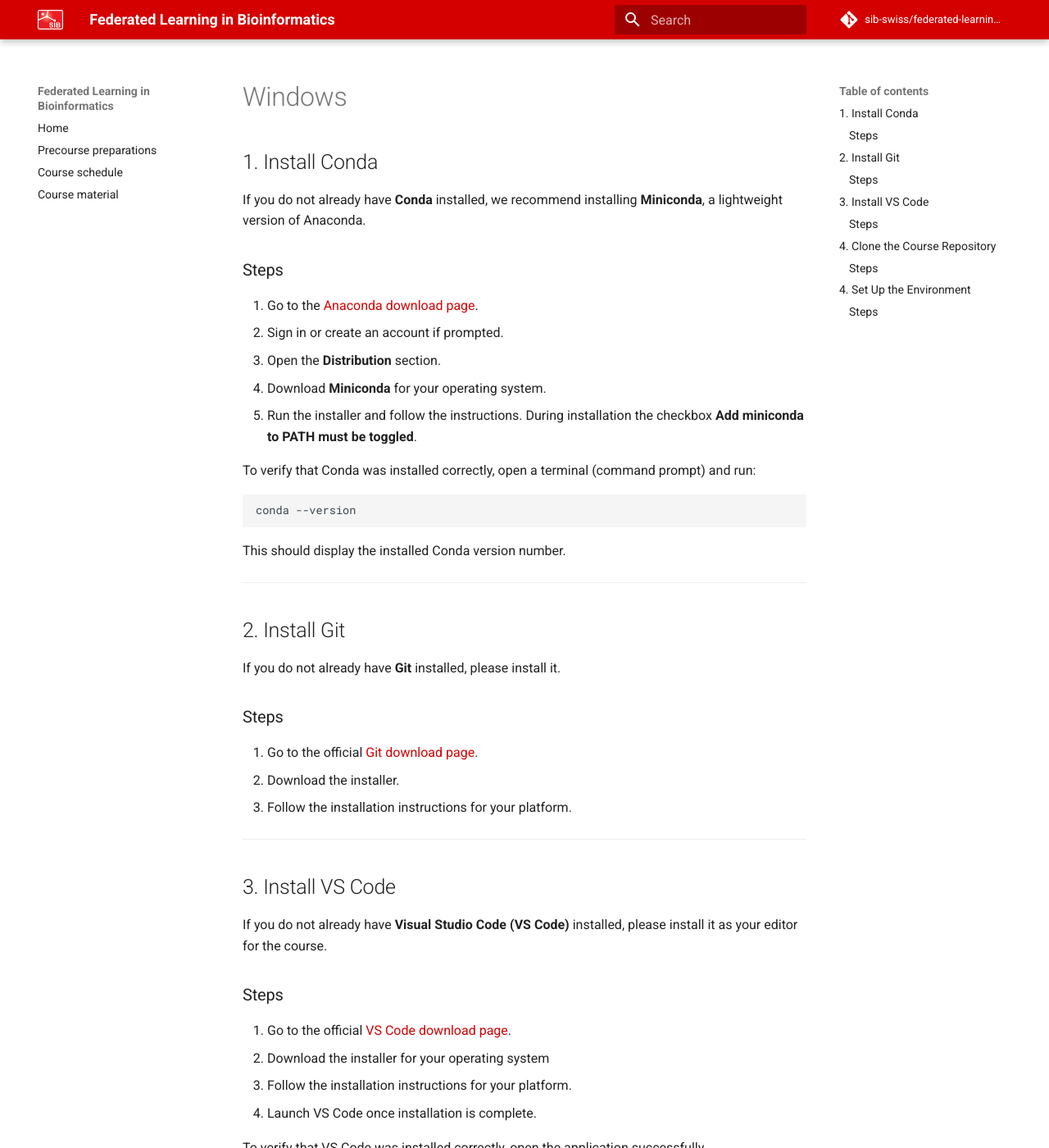
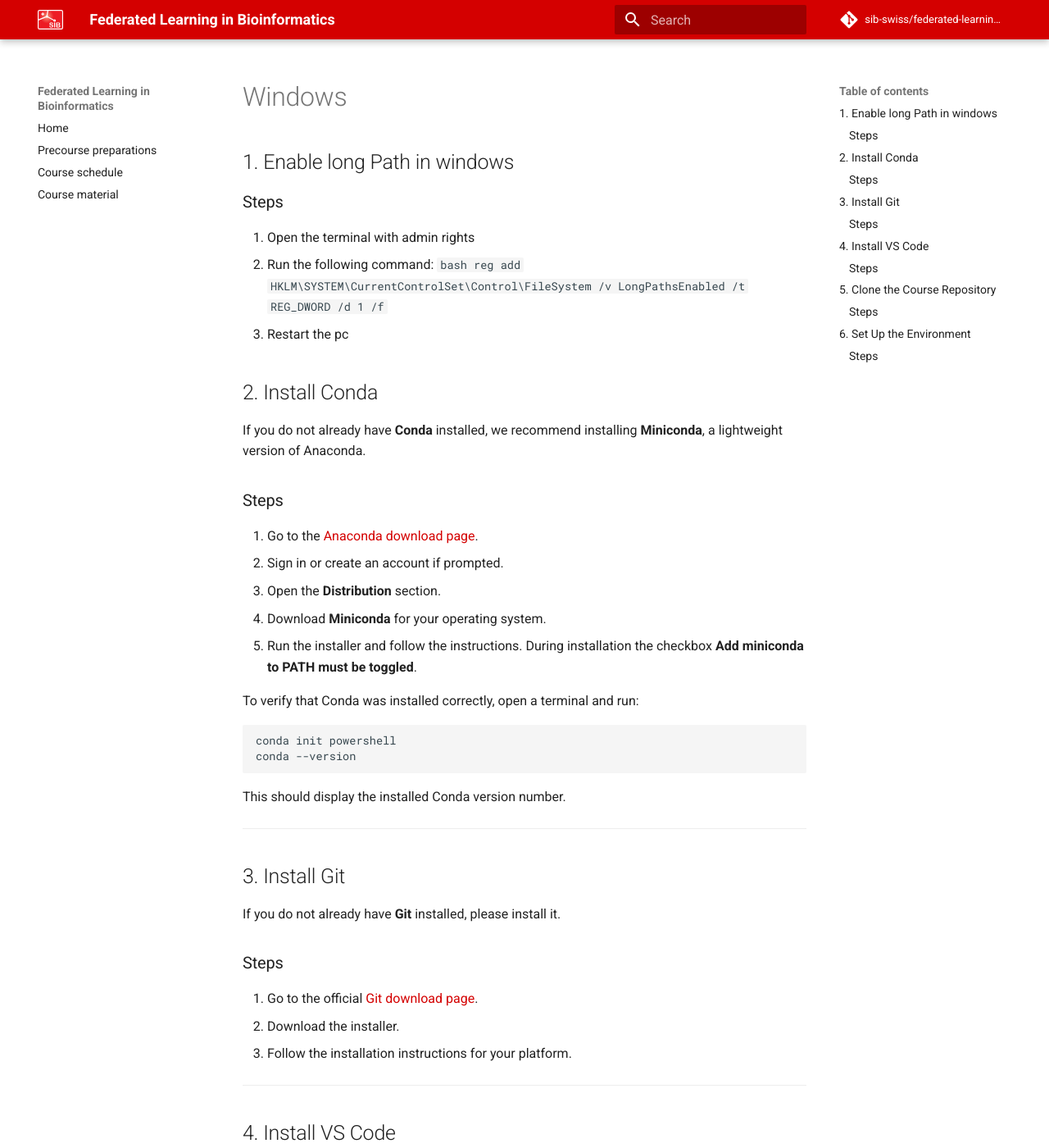
Before and after one commit to sib-swiss/federated-learning-training, an MkDocs documentation site: the page built from docs/windows.md, in a window 1280 px wide and 1400 px high. Shown: the whole window at 82% size. Built offline with MkDocs 1.6.1 and Material for MkDocs 9.7.7, drawn with Linux system fonts in a browser that asks for light colours; comment, search, counter and statistics services are not loaded; some of the changed text lies outside the part shown.

Commit message:
fix windows

````diff
--- a/docs/windows.md
+++ b/docs/windows.md
@@ -1,4 +1,17 @@
-## 1. Install Conda
+
+## 1. Enable long Path in windows
+
+### Steps
+
+1. Open the terminal with admin rights
+2. Run the following command:
+   ```bash
+   reg add HKLM\SYSTEM\CurrentControlSet\Control\FileSystem /v LongPathsEnabled /t REG_DWORD /d 1 /f
+    ```
+3. Restart the pc
+
+
+## 2. Install Conda
 
 If you do not already have **Conda** installed, we recommend installing **Miniconda**, a lightweight version of Anaconda.
 
@@ -10,9 +23,10 @@ If you do not already have **Conda** installed, we recommend installing **Minico
 4. Download **Miniconda** for your operating system.
 5. Run the installer and follow the instructions. During installation the checkbox **Add miniconda to PATH must be toggled**.
 
-To verify that Conda was installed correctly, open a terminal (command prompt) and run:
+To verify that Conda was installed correctly, open a terminal and run:
 
 ```bash
+conda init powershell
 conda --version
 ```
 
@@ -46,7 +60,7 @@ To verify that VS Code was installed correctly, open the application successfull
 
 ---
 
-## 4. Clone the Course Repository
+## 5. Clone the Course Repository
 
 You will need a local copy of the course GitHub repository to access the course materials and the environment file.
 
@@ -65,7 +79,7 @@ https://github.com/sib-swiss/federated-learning-training.git
 
 ---
 
-## 4. Set Up the Environment
+## 6. Set Up the Environment
 
 We provide a Conda environment file that installs all required packages for the exercises.
 
@@ -73,8 +87,7 @@ We provide a Conda environment file that installs all required packages for the
 
 1. If it is not already open, open **VS Code** and load the cloned `federated-learning-training` folder.
 2. Open a terminal in VS Code via **Terminal > New Terminal**
-3. Make sure the terminal is command prompt and not Powershell, you can select them from the dropdown menu top-right of the terminal.
-4. Run the following command:
+3. Run the following command
 
 ```bash
 conda env create -f fl-course-env.yaml
````
Also changed, not shown: other parts of docs/windows.md (+2 -2 lines).
